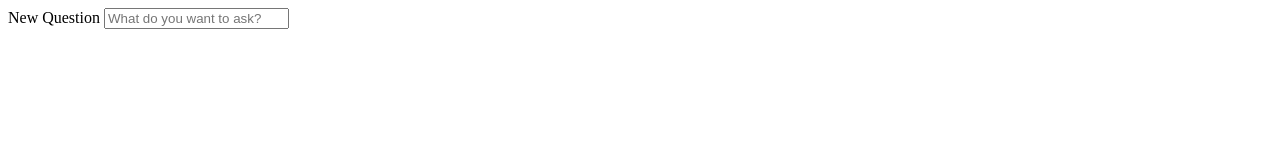
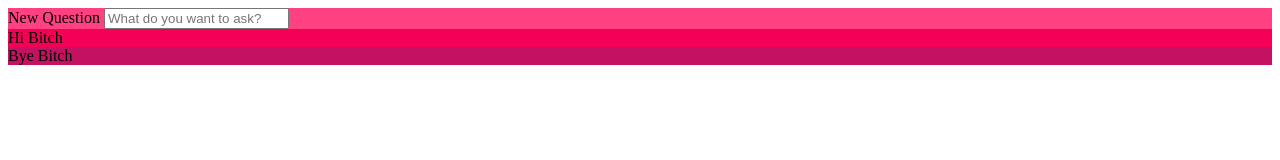
Before and after one commit to Arcazer/StrangerKnowsBest, a plain HTML site: page index.html in a window 1280 px wide. Drawn offline with Linux system fonts and the light colour scheme.

Commit message:
feat: Basic structure with colors

```diff
--- a/css/style.css
+++ b/css/style.css
@@ -0,0 +1,22 @@
+html {
+  width: 100%;
+  height: 100%;
+}
+
+header{
+  width: 100%;
+  height: 15%;
+  background-color: #FF4081;
+}
+
+main {
+  width: 100%;
+  height: 70;
+  background-color: #F50057;
+}
+
+footer {
+  width: 100%;
+  height: 15%;
+  background-color: #C51162;
+}
--- a/index.html
+++ b/index.html
@@ -1,16 +1,35 @@
 <!DOCTYPE html>
 <html lang="en">
+
 <head>
   <meta charset="utf-8">
-    <link rel="stylesheet" href="/css/style.css">
+  <link rel="stylesheet" href="css/style.css">
   <title>Stranger Knows Best</title>
 </head>
+
 <body>
+
+  <header>
     <form class="new-question" action="index.html" method="post">
-
       <label for="newQuestion">New Question
             <input type="text" name="new-question" placeholder="What do you want to ask?" id="newQuestion">
           </label>
     </form>
+
+
+
+  </header>
+
+  <main>
+    Hi Bitch
+  </main>
+
+
+  <footer>
+    Bye Bitch
+  </footer>
+
+
 </body>
+
 </html>
```
Lines whose indentation alone changed are shown as unchanged.
